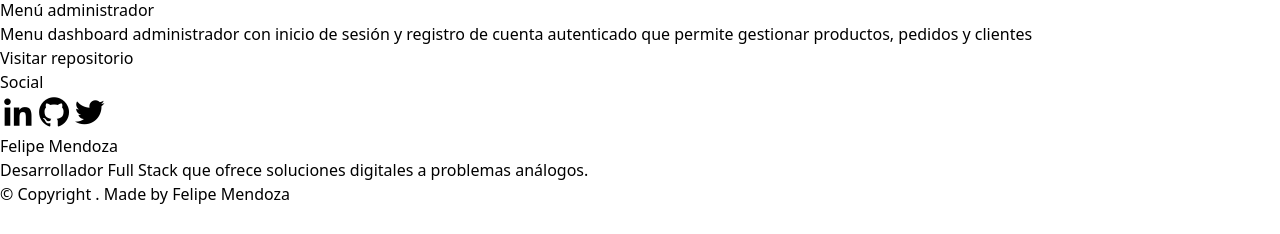
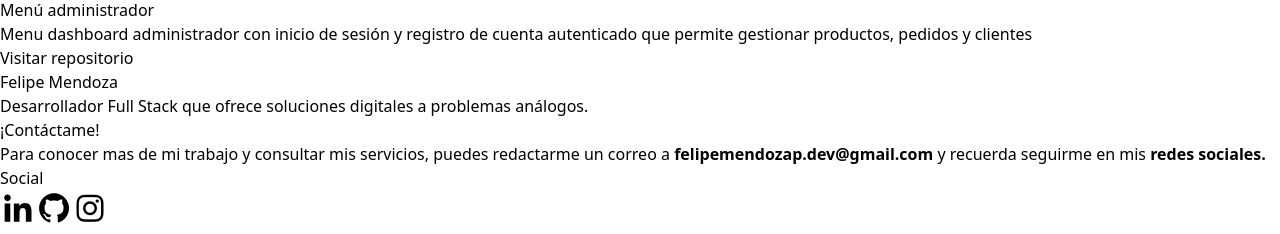
Before and after one commit to OvielFelipeMendozaPineda/portfolio-web, a React (Vite) app: page / in a window 1280 px wide. Shown: the part 5114-5348 px from the top of the page. Before the commit the page ends 5320 px from the top, so only its background shows below. Built offline with nearby package versions, Linux system fonts and the light colour scheme.

Commit message:
cambiado footer.

```diff
--- a/src/components/Footer.jsx
+++ b/src/components/Footer.jsx
@@ -3,18 +3,31 @@ import React from 'react'
 export default function Footer() {
     return (
         <>
-            <footer className="bg-grey-900 border-t-2 border-white border-opacity-5 text-white py-14">
+            <footer id='contact' className="bg-grey-900 border-t-2 border-white border-opacity-5 text-white py-14">
                 <div className="container mx-auto px-4 py-10">
 
-                    <div className="flex flex-wrap flex-row-reverse border-b-2 gap-5 border-gray-900 justify-between mb-8">
+                    <div className="flex flex-wrap f border-b-2 gap-5 border-gray-900 justify-between mb-8">
 
+                        <div className="w-full md:w-1/2 lg:w-1/3 mb-4">
+                            <h2 className="text-lg font-bold mb-4">Felipe Mendoza</h2>
+                            <p className="text-gray-400">
+                                Desarrollador Full Stack que ofrece soluciones digitales a problemas análogos.
+                            </p>
+                        </div>
+                        <div  className="w-full md:w-1/2 lg:w-1/3 mb-4">
+                            <h2 className="text-lg font-bold mb-4">¡Contáctame!</h2>
+                            <p className="text-gray-400">
+                                Para conocer mas de mi trabajo y consultar mis servicios, puedes redactarme un correo a <b>felipemendozap.dev@gmail.com</b> y recuerda seguirme en mis <b>redes sociales.</b>
+                            </p>
+
+                        </div>
                         <div className="w-full md:w-1/2 lg:w-1/3 mb-4">
                             <h2 className="text-lg font-bold mb-4">Social</h2>
                             <div className="flex space-x-4">
                                 <a
                                     target="_blank"
                                     rel="noreferrer"
-                                    href="https://linkedin.com/in/rammcodes"
+                                    href="https://www.linkedin.com/in/felipe-mendozap"
                                     aria-label="Felipe Mendoza Linkedin Profile"
                                 >
                                     <i className="bx bxl-linkedin bx-md text-white hover:text-blue-500"></i>
@@ -22,7 +35,7 @@ export default function Footer() {
                                 <a
                                     target="_blank"
                                     rel="noreferrer"
-                                    href="https://github.com/rammcodes"
+                                    href="https://github.com/OvielFelipeMendozaPineda"
                                     aria-label="Felipe Mendoza Github Profile"
                                 >
                                     <i className="bx bxl-github bx-md text-white hover:text-gray-500"></i>
@@ -30,21 +43,15 @@ export default function Footer() {
                                 <a
                                     target="_blank"
                                     rel="noreferrer"
-                                    href="https://twitter.com/rammcodes"
+                                    href="https://www.instagram.com/felipe_mendozap"
                                     aria-label="Felipe Mendoza Twitter Profile"
                                 >
-                                    <i className="bx bxl-twitter bx-md text-white hover:text-blue-400"></i>
+                                    <i className="bx bxl-instagram bx-md text-white hover:text-blue-400"></i>
                                 </a>
                             </div>
 
                         </div>
 
-                        <div className="w-full md:w-1/2 lg:w-1/3 mb-4">
-                            <h2 className="text-lg font-bold mb-4">Felipe Mendoza</h2>
-                            <p className="text-gray-400">
-                                Desarrollador Full Stack que ofrece soluciones digitales a problemas análogos.
-                            </p>
-                        </div>
                     </div>
 
                     <div className="text-center text-gray-500">
```
